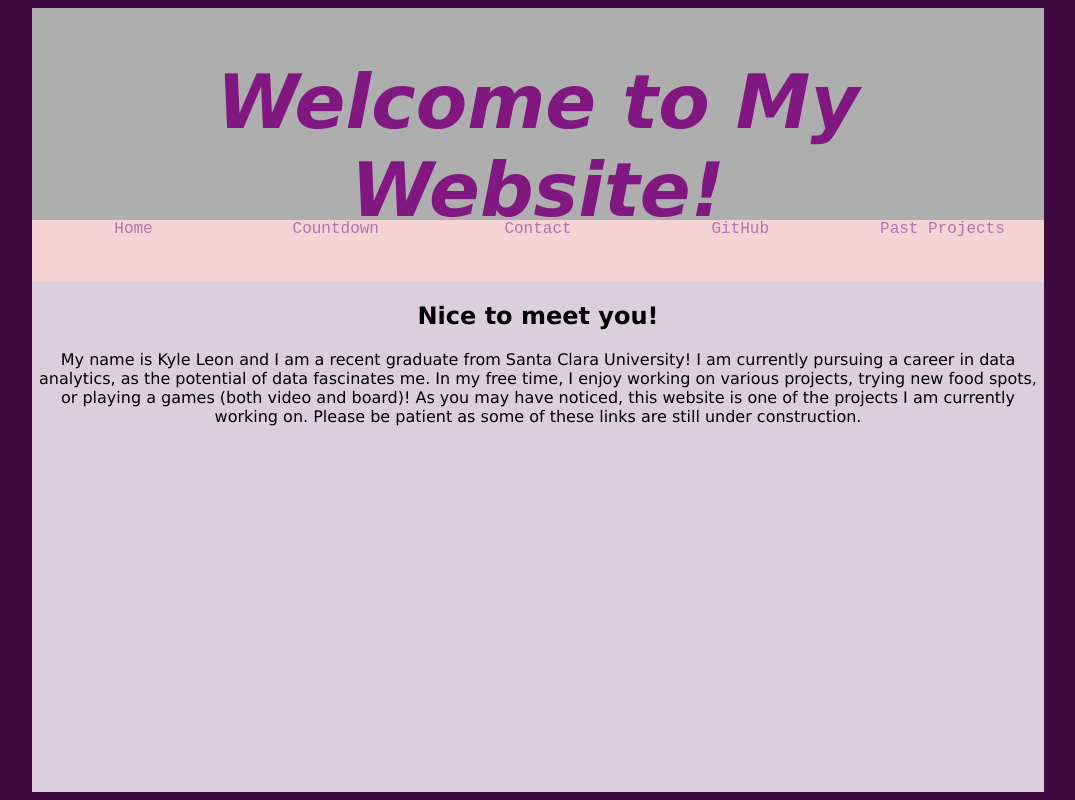
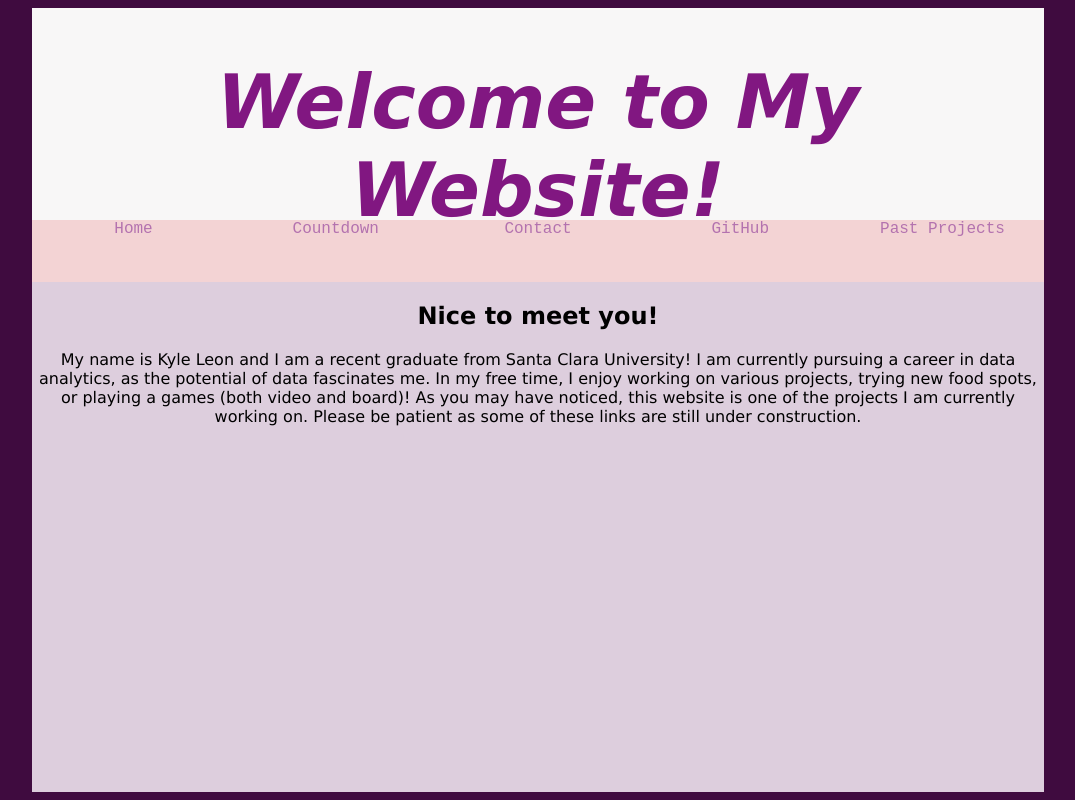
Before and after one commit to butterblocks/butterblocks.github.io, a plain HTML site: page index.html in a window 1280 px wide. Shown: the whole page, without its empty margins (102-1177 px from the left). Drawn offline with Linux system fonts and the light colour scheme.

Commit message:
Update index.html

```diff
--- a/index.html
+++ b/index.html
@@ -17,7 +17,7 @@
                 margin:auto;
             }
             #block1 {
-                background-color: rgb(174, 174, 174);
+                background-color: rgb(248, 247, 247);
                 width:100%;
                 height:27%;
                 float: right;
```
